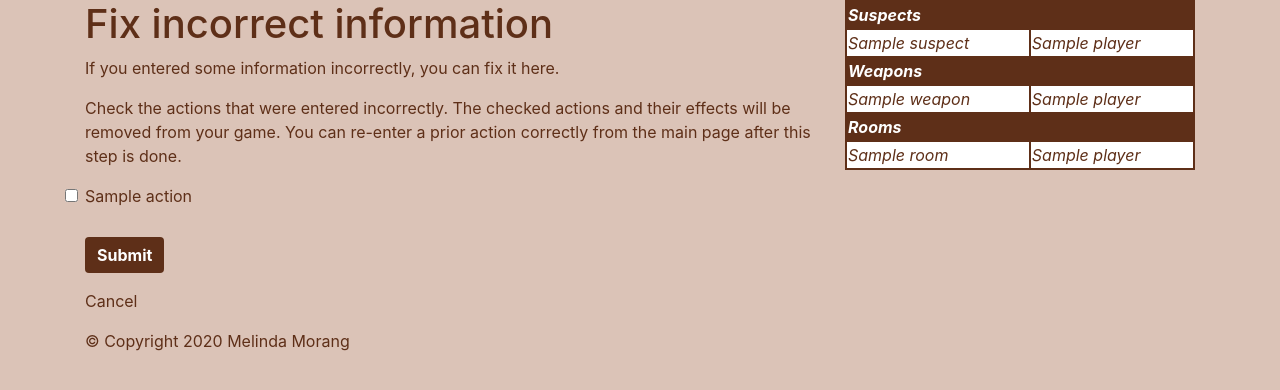
After one commit to melindamorang/Clue_app_Flask, a Flask app: template templates/fixProblems.html in a window 1280 px wide. The commit adds this page. Shown: the top 390 px of the page. Run offline with Flask 2, Linux system fonts and the light colour scheme; the template is opened without the code that fills it: most values are stand-ins (such as "Sample title", 1, 10 or a date in 2020); some libraries are stand-ins or nearby versions.

Commit message:
Ability to remove incorrect prior actions

```diff
--- a/application.py
+++ b/application.py
@@ -144,6 +144,38 @@ def enterOtherPlayerGuess():
     # Render notebook
     return renderMyNotebook()
 
+@app.route('/fixProblems')
+def fixProblems():
+    log_actions = []
+    for line in session["game"].log:
+        if line.startswith("Action: "):
+            log_actions.append(line)
+    return render_template(
+        "fixProblems.html",
+        log_actions=log_actions,
+        suspect_dict=session["game"].detective_notebook["suspects"],
+        weapon_dict=session["game"].detective_notebook["weapons"],
+        room_dict=session["game"].detective_notebook["rooms"]
+        )
+
+@app.route('/replayFromLog', methods=["POST"])
+def replayFromLog():
+    log = [l for l in session["game"].log]
+    log.reverse()
+    # Get the bad entries from the form
+    bad_actions = request.form.getlist("actions")
+    for action in bad_actions:
+        if action in log:
+            log.remove(action)
+
+    # Reinitialize a game and play through it automatically from scratch
+    # using the cleaned-up log
+    session["game"] = clueLogic.game()
+    session["game"].play_game_from_log_text(log)
+
+    # Render notebook
+    return renderMyNotebook()
+
 
 if __name__ == '__main__':
     app.run(threaded=True)
--- /dev/null
+++ b/templates/fixProblems.html
@@ -0,0 +1,30 @@
+{% extends "layout.html" %}
+
+{% block body %}
+
+<div class="col-md-8">
+    <h1>Fix incorrect information</h1>
+    <form action="{{ url_for('replayFromLog') }}" method="post">
+        <p>If you entered some information incorrectly, you can fix it here.</p>
+        <p>Check the actions that were entered incorrectly. The checked actions
+        and their effects will be removed from your game.
+        You can re-enter a prior action correctly from the main page
+        after this step is done.</p>
+
+        {% for action in log_actions %}
+            <input type="checkbox" class="form-check-input" value="{{ action }}" name="actions" id="Action_{{ loop.index }}">
+            <label class="form-check-label" for="Action_{{ loop.index }}">{{ action }}</label><br />
+        {% endfor %}<br />
+
+        {% include "submit.html" %}
+
+    </form>
+
+    {% include "cancel.html" %}
+</div>
+
+<div class="col-md-4">
+    {% include "DetectiveNotebook.html" %}
+</div>
+
+{% endblock %}
--- a/templates/myNotebook.html
+++ b/templates/myNotebook.html
@@ -14,7 +14,8 @@
         <h1>Actions</h1>
         <a href="{{ url_for('snoop') }}" class="btn btn-block">Snoop</a><br />
         <a href="{{ url_for('guess') }}" class="btn btn-block">Guess</a><br />
-        <a href="{{ url_for('otherPlayerGuess') }}" class="btn btn-block">Enter another player's guess</a>
+        <a href="{{ url_for('otherPlayerGuess') }}" class="btn btn-block">Enter another player's guess</a><br />
+        <a href="{{ url_for('fixProblems') }}" class="btn btn-block">Fix incorrect information</a>
 
     {% include "log.html" %}
 
```
